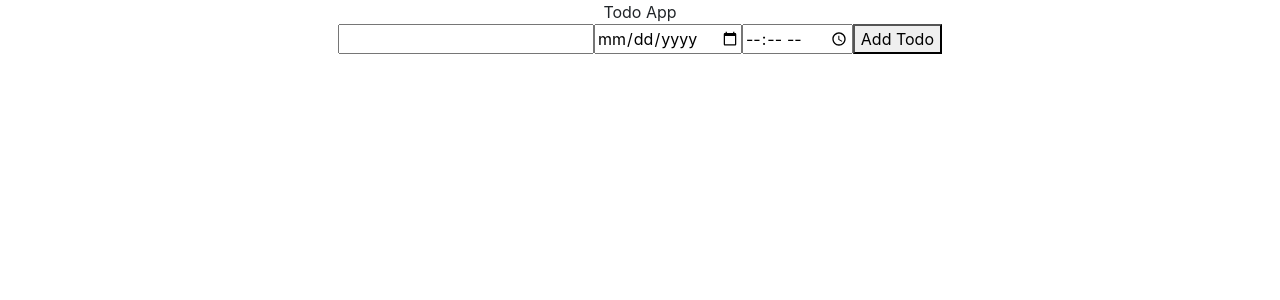
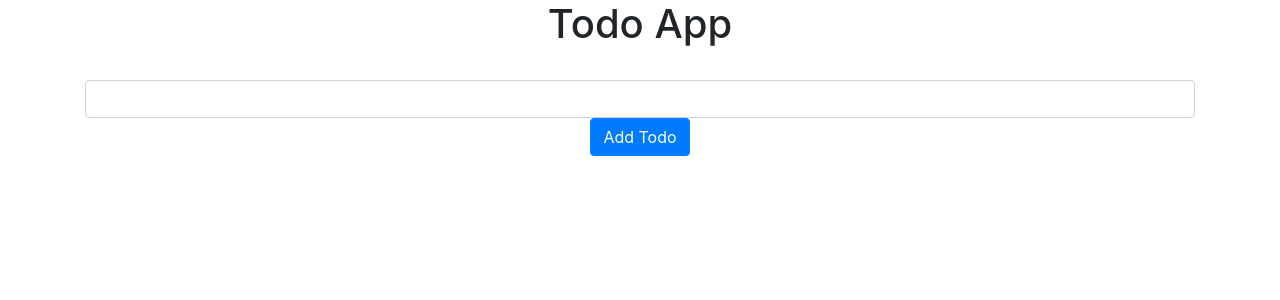
Before and after one commit to OrenCODE/todo-list-react, a React (Create React App) app: page / in a window 1280 px wide. Shown: the top 300 px of the page. Built offline with nearby package versions, Linux system fonts and the light colour scheme.

Commit message:
changing the app  structure

```diff
--- a/package.json
+++ b/package.json
@@ -7,6 +7,7 @@
     "@types/node": "12.0.0",
     "@types/react": "16.8.16",
     "@types/react-dom": "16.8.4",
+    "axios": "^0.18.0",
     "bootstrap": "^4.3.1",
     "react": "^16.8.6",
     "react-dom": "^16.8.6",
--- a/src/AddTodo/AddTodo.tsx
+++ b/src/AddTodo/AddTodo.tsx
@@ -6,36 +6,57 @@ export interface IAddTodoProps {
 
 export class AddTodo extends React.Component <IAddTodoProps> {
 
-    onSubmit = (event: any) => {
+    state = {
+        text: '',
+        // date: '',
+        // time: ''
+    };
+
+    handleChange = (event: any) => {
+        this.setState({
+            [event.target.id]: event.target.value
+        })
+    };
+
+    handleSubmit = (event: any) => {
 
         const {addTodoToState} = this.props;
 
         event.preventDefault();
-        const todoText = event.target.elements.todoText.value;
-        const todoDate = event.target.elements.todoDate.value;
-        const todoTime = event.target.elements.todoTime.value;
+        const todoText = event.target.elements.text.value;
+        // const todoDate = event.target.elements.date.value;
+        // const todoTime = event.target.elements.time.value;
 
         const newTodo = {
             id: Math.random(),
             text: todoText,
-            date: todoDate,
-            time: todoTime
+            // date: todoDate,
+            // time: todoTime
         };
 
         addTodoToState(newTodo);
+
+        this.setState({
+            text: '',
+            // date: '',
+            // time: ''
+        })
     };
 
     render() {
         return (
             <div>
-                <form onSubmit={this.onSubmit}>
-                    <label htmlFor={"todoText"}/>
-                    <input type={"text"} name={"todoText"}/>
-                    <label htmlFor={"todoDate"}/>
-                    <input type={"date"} name={"todoDate"}/>
-                    <label htmlFor={"todoTime"}/>
-                    <input type={"time"} name={"todoTime"}/>
-                    <button type={"submit"}>Add Todo</button>
+                <form className={"searchForm"} onSubmit={this.handleSubmit}>
+                    <label htmlFor={"text"}/>
+                    <input id={"text"} type={"text"} className={"form-control"} onChange={this.handleChange}
+                           value={this.state.text}/>
+                    {/*<label htmlFor={"date"}/>*/}
+                    {/*<input id={"date"} type={"date"} className={"form-control"} onChange={this.handleChange}*/}
+                           {/*value={this.state.date}/>*/}
+                    {/*<label htmlFor={"todoTime"}/>*/}
+                    {/*<input id={"time"} type={"time"} className={"form-control"} onChange={this.handleChange}*/}
+                           {/*value={this.state.time}/>*/}
+                    <button className={"btn btn-primary"} type={"submit"}>Add Todo</button>
                 </form>
             </div>
         )
--- a/src/App.tsx
+++ b/src/App.tsx
@@ -4,10 +4,11 @@ import {Todo} from './Todo/Todo'
 import './App.css';
 
 
-export type newTodoObj = Record<string, string>
+export type newTodoObj = Record<string, any>
 
 interface IAppState {
-    currentTodos: newTodoObj[]
+    currentTodos: newTodoObj[],
+    todos: newTodoObj[]
 }
 
 export default class App extends React.Component <any, IAppState> {
@@ -16,19 +17,32 @@ export default class App extends React.Component <any, IAppState> {
         super(props);
 
         this.state = {
-            currentTodos: []
+            currentTodos: [],
+            todos: [
+                {name: 'oren', age: '28', belt: 'brown'},
+                {name: 'morag', age: '33', belt: 'green'},
+                {name: 'nitai', age: '34', belt: 'blue'}
+            ]
         }
     }
 
     addTodoToState = (newTodo: newTodoObj) => {
-        console.log(newTodo);
+
         this.setState({
             currentTodos: this.state.currentTodos.concat(newTodo)
         })
     };
 
     delTodoFromState = (id: number) => {
-        console.log(id);
+        const {currentTodos} = this.state;
+
+        let todosArray = currentTodos.filter(todo => {
+            return todo.id !== id
+        });
+
+        this.setState({
+            currentTodos: todosArray
+        })
     };
 
     render() {
@@ -37,20 +51,24 @@ export default class App extends React.Component <any, IAppState> {
 
         return (
             <div className="App">
-                <header>Todo App</header>
-                <AddTodo addTodoToState={this.addTodoToState}/>
-                <div className={"todos"}>
-                    {currentTodos.map((todoObj, i) => {
-                            return (
-                                <div key={i}>
-                                    <Todo id={i} text={todoObj.text} date={todoObj.date} time={todoObj.time}
-                                          delTodoFromState={this.delTodoFromState}/>
-                                </div>
-                            )
-                        }
-                    )}
+                <div className={"container"}>
+                    <h1>Todo App</h1>
+                    <AddTodo addTodoToState={this.addTodoToState}/>
+
                 </div>
             </div>
         );
     }
 }
+
+// (<div className={"todos"}>
+//     {currentTodos.map((todoObj, i) => {
+//             return (
+//                 <div key={i}>
+//                     <Todo id={todoObj.id} text={todoObj.text} date={todoObj.date} time={todoObj.time}
+//                           delTodoFromState={this.delTodoFromState}/>
+//                 </div>
+//             )
+//         }
+//     )}
+// </div>)
--- a/src/Todo/Todo.tsx
+++ b/src/Todo/Todo.tsx
@@ -3,8 +3,8 @@ import React from 'react';
 export interface ITodo {
     id: number,
     text: string,
-    date: string,
-    time: string,
+    // date: string,
+    // time: string,
     delTodoFromState: (id: number) => void
 }
 
@@ -15,11 +15,11 @@ export class Todo extends React.Component <any, ITodo> {
 
         const {id, text, date, time, delTodoFromState} = this.props;
         return (
-            <div key={id}>
+            <div className={"card"} key={id}>
                 <p>{text}</p>
-                <p>{date}</p>
-                <p>{time}</p>
-                <button onClick={() => delTodoFromState(id)}>Del</button>
+                {/*<p>{date}</p>*/}
+                {/*<p>{time}</p>*/}
+                <button className={"btn btn-primary"} onClick={() => delTodoFromState(id)}>Del</button>
             </div>
         )
     }
```
Also changed, not shown: 1 other file (tests, documents, lock files or other folders).
